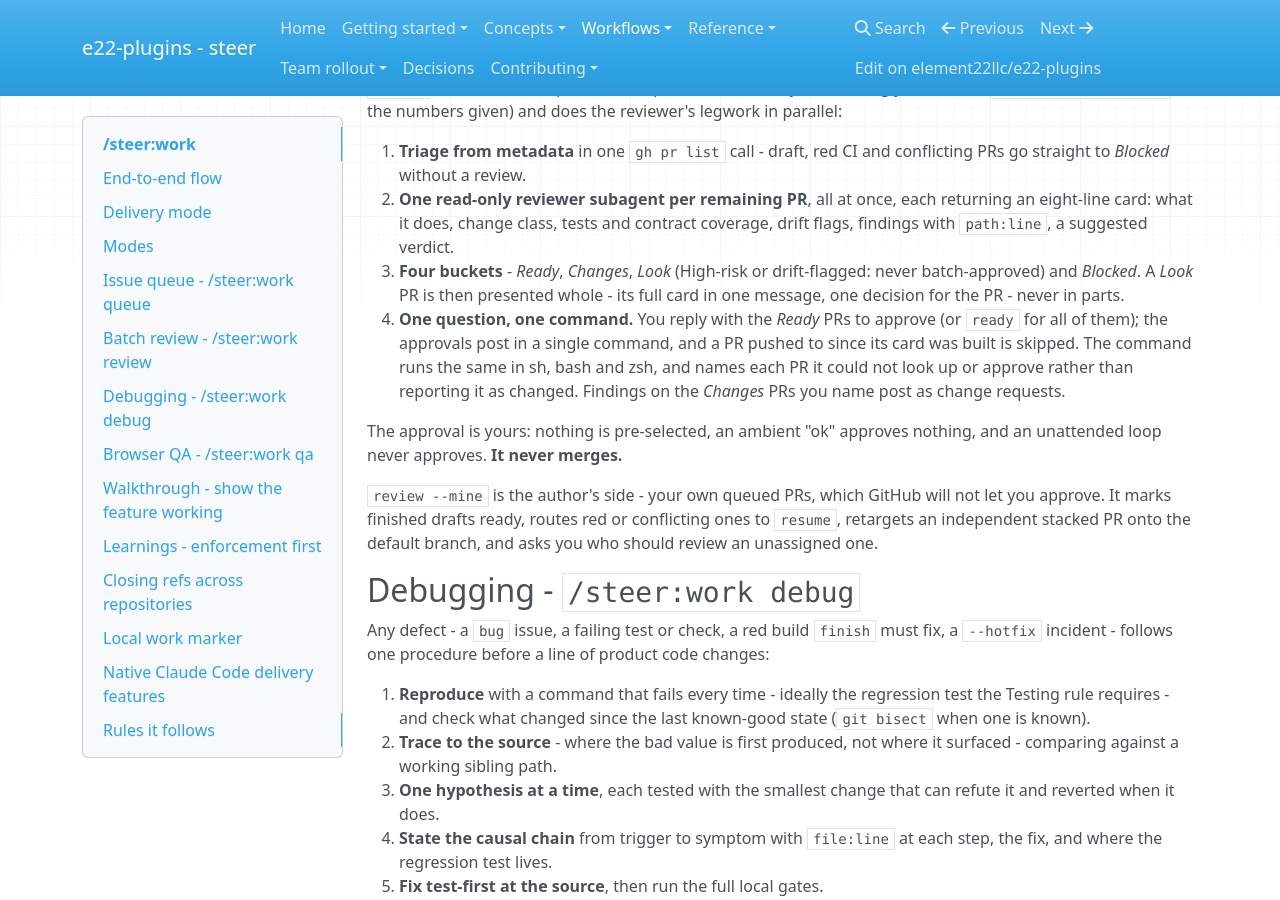
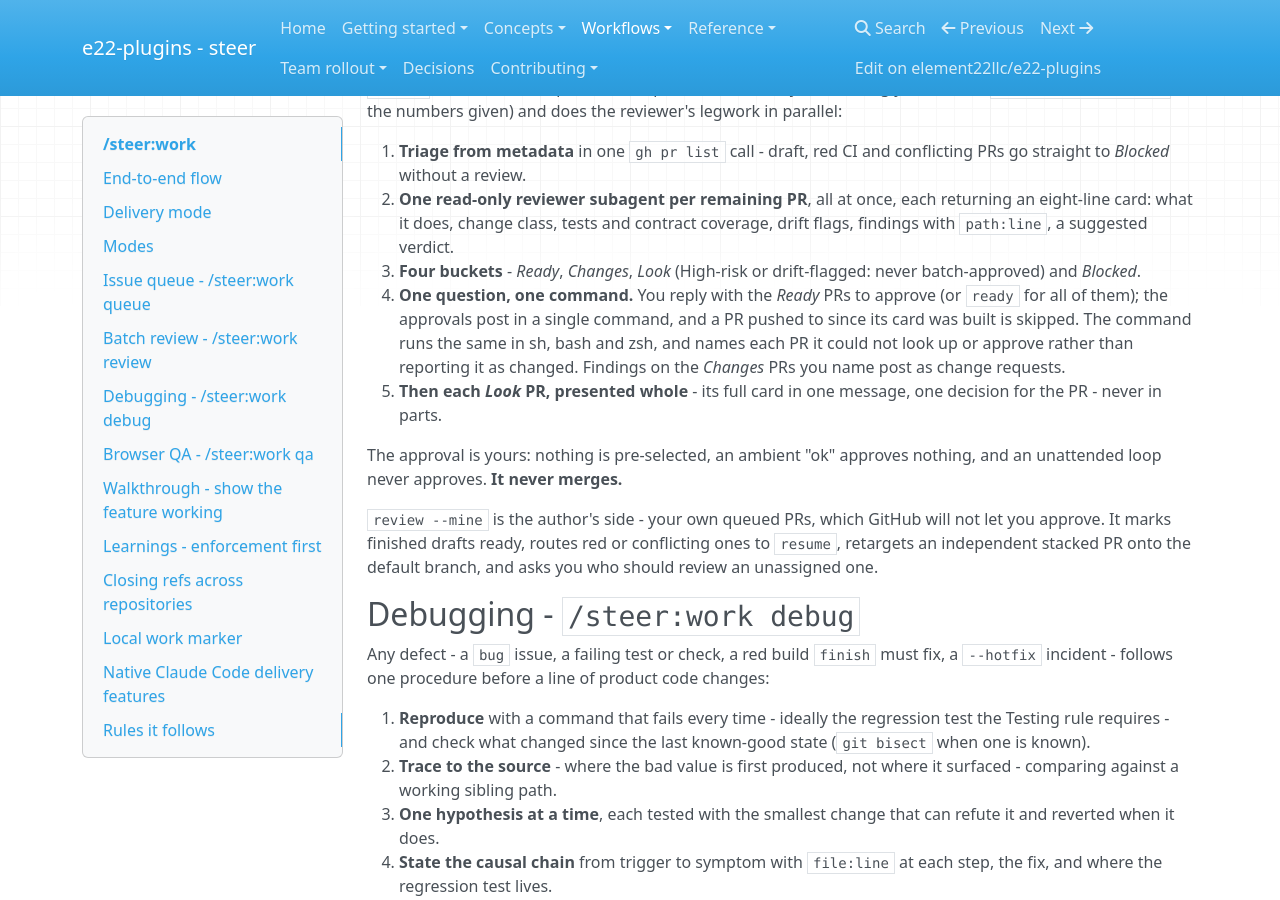
Before and after one commit to element22llc/e22-plugins, an MkDocs documentation site: the page built from docs/workflows/work.md, in a window 1280 px wide and 900 px high, scrolled down 3456 px. Built offline with MkDocs 1.6.1, drawn with Linux system fonts in a browser that asks for light colours; nearby versions of some CDN libraries.

Commit message:
fix(skills): take Look PRs after the batch in /steer:work review
The one-pass Look paragraph sat before the Ready/Changes approval
question, so read top to bottom it put each Look decision first,
contradicting "after the batch". Move it to close step 4, and order the
docs steps the same way.

Co-Authored-By: Claude Opus 5.5 <noreply@anthropic.com>

```diff
--- a/docs/workflows/work.md
+++ b/docs/workflows/work.md
@@ -136,14 +136,15 @@ given) and does the reviewer's legwork in parallel:
    returning an eight-line card: what it does, change class, tests and contract
    coverage, drift flags, findings with `path:line`, a suggested verdict.
 3. **Four buckets** - *Ready*, *Changes*, *Look* (High-risk or drift-flagged:
-   never batch-approved) and *Blocked*. A *Look* PR is then presented whole -
-   its full card in one message, one decision for the PR - never in parts.
+   never batch-approved) and *Blocked*.
 4. **One question, one command.** You reply with the *Ready* PRs to approve
    (or `ready` for all of them); the approvals post in a single command, and a
    PR pushed to since its card was built is skipped. The command runs the same
    in sh, bash and zsh, and names each PR it could not look up or approve
    rather than reporting it as changed. Findings on the *Changes* PRs you name
    post as change requests.
+5. **Then each *Look* PR, presented whole** - its full card in one message,
+   one decision for the PR - never in parts.
 
 The approval is yours: nothing is pre-selected, an ambient "ok" approves
 nothing, and an unattended loop never approves. **It never merges.**
```
Also changed, not shown: plugins/steer/skills/work/modes/review.md (+8 -8 lines), plugins/steer/templates/agents/skills/steer-work/modes/review.md (+8 -8 lines), 1 other file.
